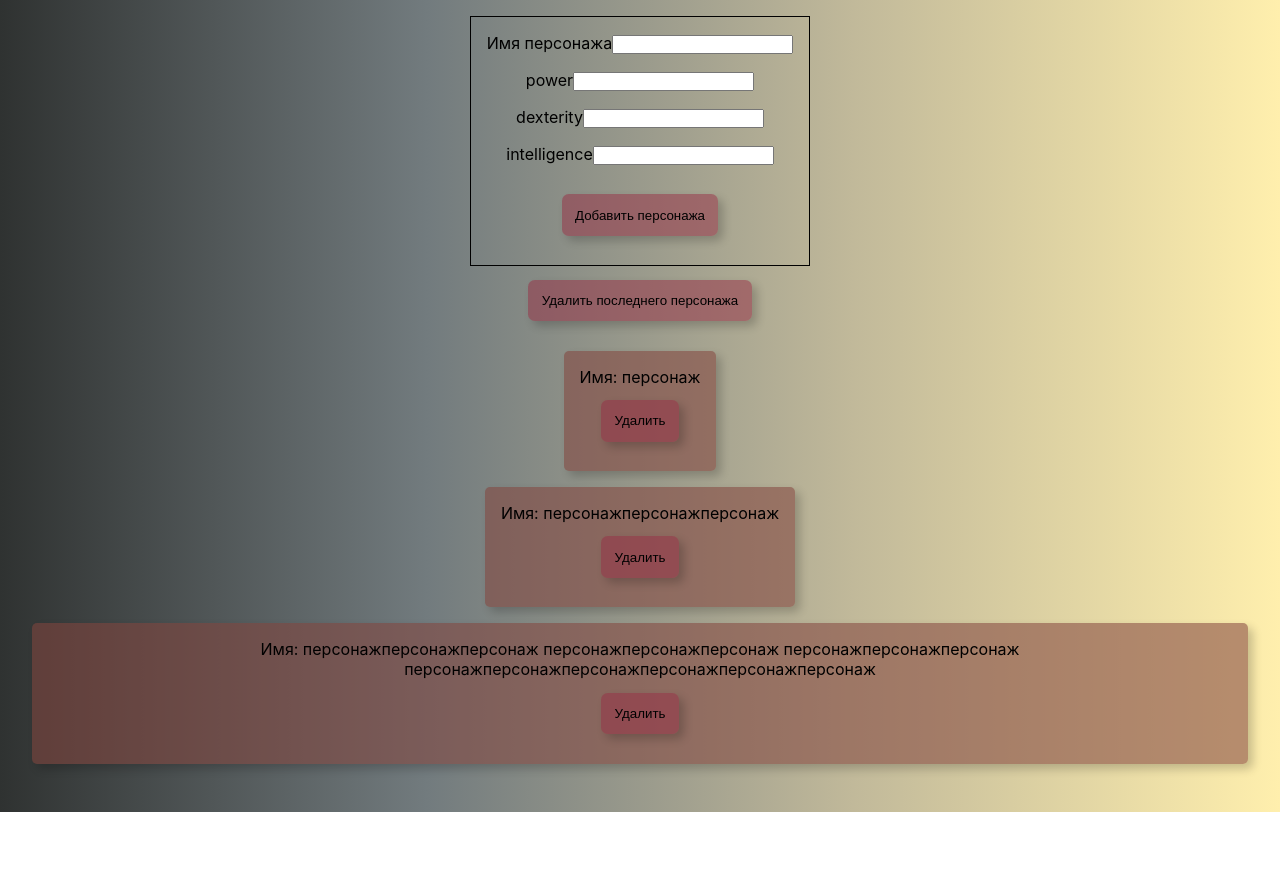
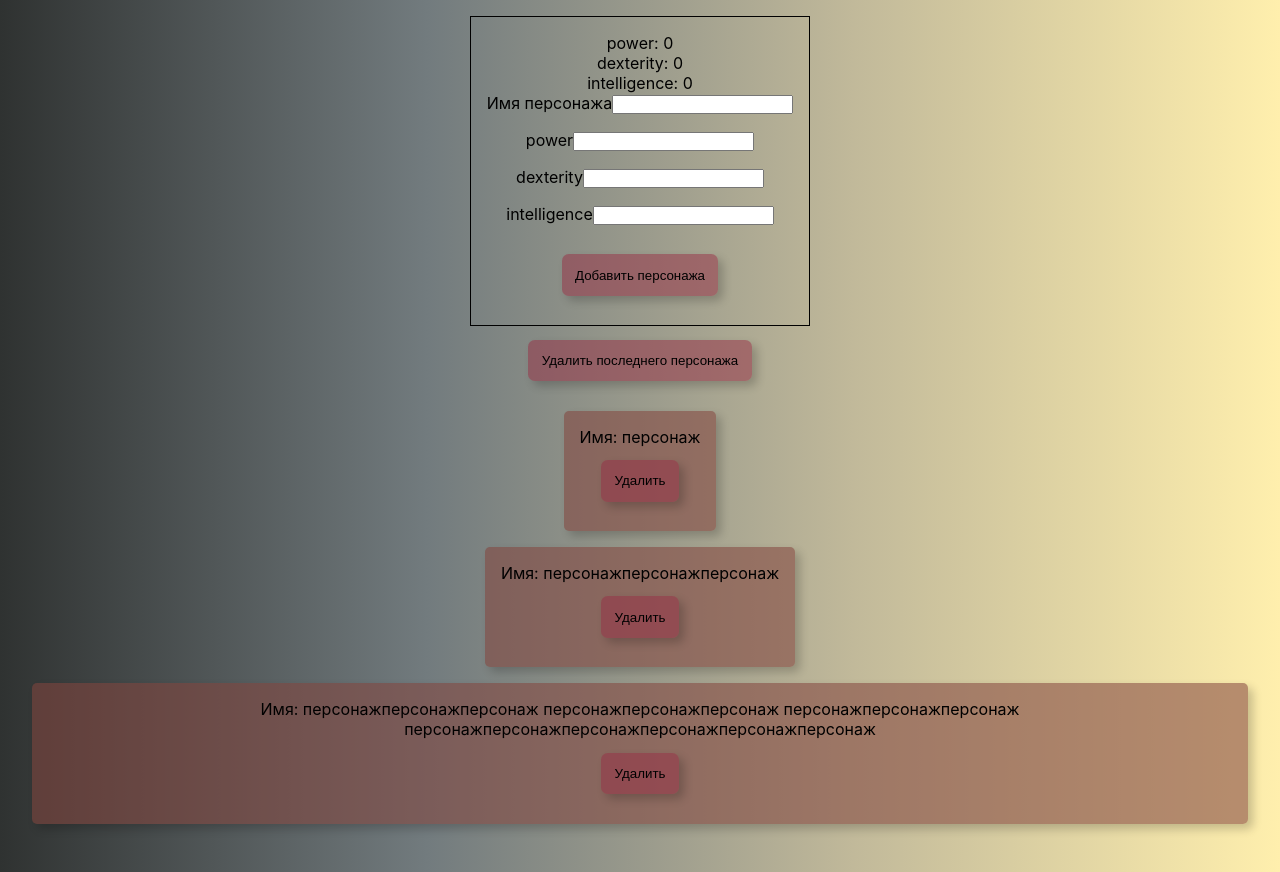
Before and after one commit to AleksandrRazhev/character-skills, a Next.js app: page / in a window 1280 px wide. Before the commit the page ends 812 px from the top, so only its background shows below. Built offline with nearby package versions, Linux system fonts and the light colour scheme.

Commit message:
problem reset inputs fixed

```diff
--- a/components/NewChart/NewChar.jsx
+++ b/components/NewChart/NewChar.jsx
@@ -1,4 +1,4 @@
-import { useState } from "react";
+import { useEffect } from "react";
 import { useDispatch, useSelector } from "react-redux";
 
 import { addCharacter } from "../../store/charactersSlice";
@@ -6,6 +6,7 @@
   addSkill,
   addName,
   resetnewCharacter,
+  addSkills,
 } from "../../store/newCharacterSlice";
 
 import style from "./NewChart.module.css";
@@ -13,8 +14,13 @@
 const NewChart = () => {
   const characters = useSelector((state) => state.characters.characters);
   const skills = useSelector((state) => state.skills.skills);
-  const newCharacter = useSelector((state) => state.newCharacter);
+  const newCharacter = useSelector((state) => state.newCharacter.newCharacter);
   const dispatch = useDispatch();
+  console.log(newCharacter);
+
+  useEffect(() => {
+    dispatch(addSkills(addSkills(skills)));
+  }, [newCharacter]);
 
   const onAddCharacter = (obj) => {
     const char = { name: obj.name, skills: {} };
@@ -31,10 +37,6 @@
     dispatch(resetnewCharacter());
   };
 
-  console.log("render");
-
-  console.log(newCharacter.skills.dexterity);
-
   const onSetSkill = (data) => {
     const entries = Object.entries(data);
     const skill = entries[0][0];
@@ -44,6 +46,10 @@
     }
     dispatch(addSkill(data));
   };
+
+  const newCharSkills = Object.entries(newCharacter.skills);
+
+  console.log(Object.entries(newCharacter.skills)[0]);
 
   return (
     <form className={style.form}>
@@ -62,16 +68,20 @@
           onChange={(e) => dispatch(addName(e.target.value))}
         />
       </label>
-      {skills.map((item) => (
-        <label key={item} className={style.label}>
-          {item}
-          <input
-            id={item}
-            type="text"
-            onChange={(e) => onSetSkill({ [item]: Number(e.target.value) })}
-          />
-        </label>
-      ))}
+      {newCharSkills[0]
+        ? newCharSkills.map((item) => (
+            <label key={item[0]} className={style.label}>
+              {item[0]}
+              <input
+                id={item[0]}
+                type="text"
+                onChange={(e) =>
+                  onSetSkill({ [item[0]]: Number(e.target.value) })
+                }
+              />
+            </label>
+          ))
+        : null}
       <button
         type="button"
         className="button"
--- a/store/newCharacterSlice.js
+++ b/store/newCharacterSlice.js
@@ -3,25 +3,32 @@
 const newCharacterSlice = createSlice({
   name: "newCharacter",
   initialState: {
-    name: "",
-    skills: {},
+    newCharacter: {
+      name: "",
+      skills: {},
+    },
   },
   reducers: {
     addName(state, action) {
-      state.name = action.payload;
+      state.newCharacter.name = action.payload;
+    },
+    addSkills(state, action) {
+      action.payload.payload.forEach((item) => {
+        state.newCharacter.skills[item] = 0;
+      });
     },
     addSkill(state, action) {
       const skill = Object.keys(action.payload)[0];
       const value = Object.values(action.payload)[0];
-      state.skills[skill] = value;
+      state.newCharacter.skills[skill] = value;
     },
     resetnewCharacter(state) {
-      state.name = "";
-      state.skills = {};
+      state.newCharacter.name = "";
+      state.newCharacter.skills = {};
     },
   },
 });
 
 export default newCharacterSlice.reducer;
-export const { addName, addSkill, resetnewCharacter } =
+export const { addName, addSkill, resetnewCharacter, addSkills } =
   newCharacterSlice.actions;
```
Also changed, not shown: todo.txt.
